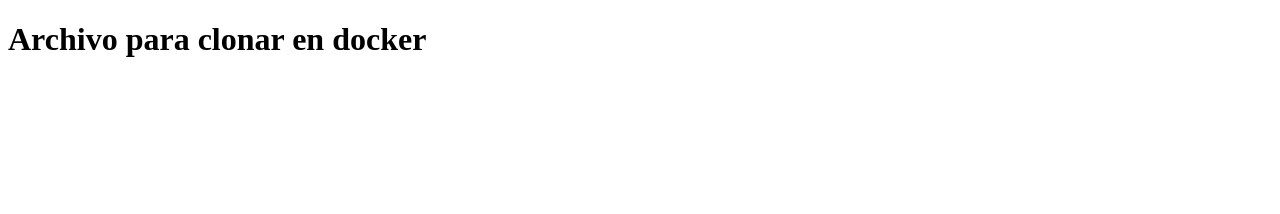
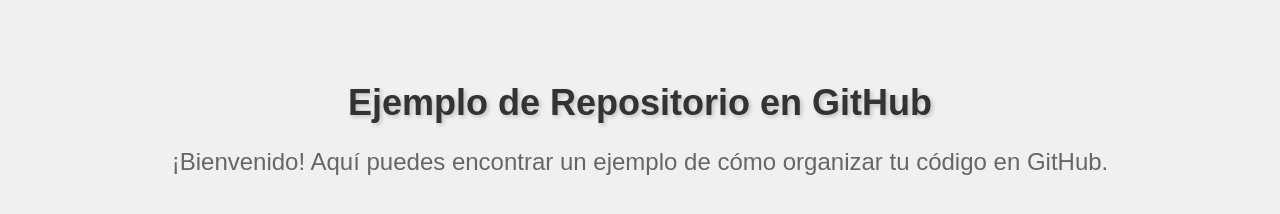
Before and after one commit to bryan6h9/docker-example, a plain HTML site: page index.html in a window 1280 px wide. Drawn offline with Linux system fonts and the light colour scheme.

Commit message:
Update index.html

```diff
--- a/index.html
+++ b/index.html
@@ -1,10 +1,30 @@
 <!DOCTYPE html>
-<html>
+<html lang="es">
 <head>
-    <meta charset="UTF-8" />
-    <title>title</title>
+    <meta charset="UTF-8">
+    <meta name="viewport" content="width=device-width, initial-scale=1.0">
+    <title>Ejemplo de Repositorio en GitHub</title>
+    <style>
+        body {
+            font-family: Arial, sans-serif;
+            background-color: #f0f0f0;
+            text-align: center;
+            padding: 50px;
+        }
+        h1 {
+            color: #333;
+            font-size: 36px;
+            text-shadow: 2px 2px 4px rgba(0,0,0,0.2);
+            margin-bottom: 20px;
+        }
+        p {
+            color: #666;
+            font-size: 24px;
+        }
+    </style>
 </head>
 <body>
-    <H1>Archivo para clonar en docker</H1>
+    <h1>Ejemplo de Repositorio en GitHub</h1>
+    <p>¡Bienvenido! Aquí puedes encontrar un ejemplo de cómo organizar tu código en GitHub.</p>
 </body>
 </html>
```
